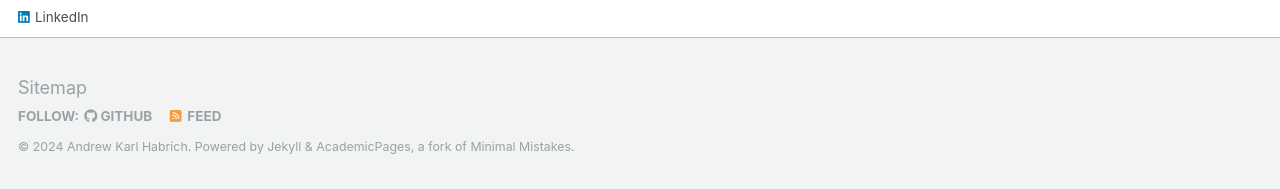
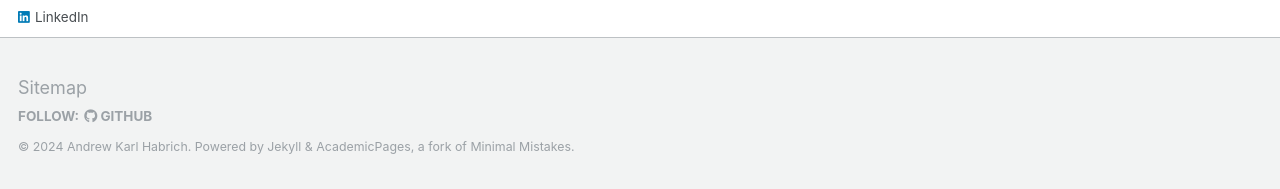
Before and after one commit to drewhabrich/drewhabrich.github.io, a Jekyll site: the page built from _pages/about.md, in a window 1280 px wide and 900 px high, scrolled down 2660 px. Shown: the part 708-897 px from the top of the window. Built offline with Jekyll 4.4.1, drawn with Linux system fonts in a browser that asks for light colours; some web fonts are replaced.

Commit message:
Update footer.html
footer updates, remove useless links

```diff
--- a/_includes/footer.html
+++ b/_includes/footer.html
@@ -9,13 +9,7 @@
     {% if site.author.github %}
       <li><a href="http://github.com/{{ site.author.github }}"><i class="fab fa-github" aria-hidden="true"></i> GitHub</a></li>
     {% endif %}
-    {% if site.author.bitbucket %}
-      <li><a href="http://bitbucket.org/{{ site.author.bitbucket }}"><i class="fab fa-bitbucket" aria-hidden="true"></i> Bitbucket</a></li>
-    {% endif %}
-    {% if site.atom_feed.hide != true %}
-    <li><a href="{% if site.atom_feed.path %}{{ site.atom_feed.path }}{% else %}{{ base_path }}/feed.xml{% endif %}"><i class="fa fa-fw fa-rss-square" aria-hidden="true"></i> {{ site.data.ui-text[site.locale].feed_label | default: "Feed" }}</a></li>
-    {% endif %}
-  </ul>
+   </ul>
 </div>
 {% endif %}
 
```
